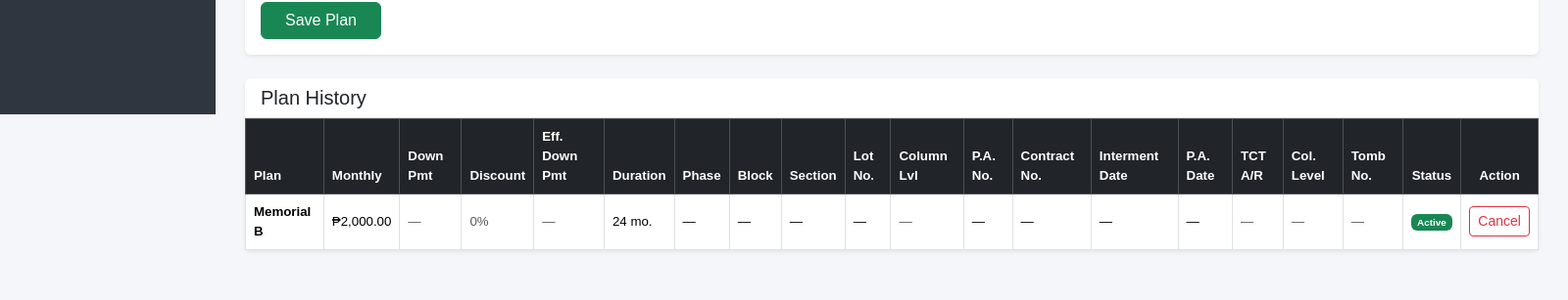
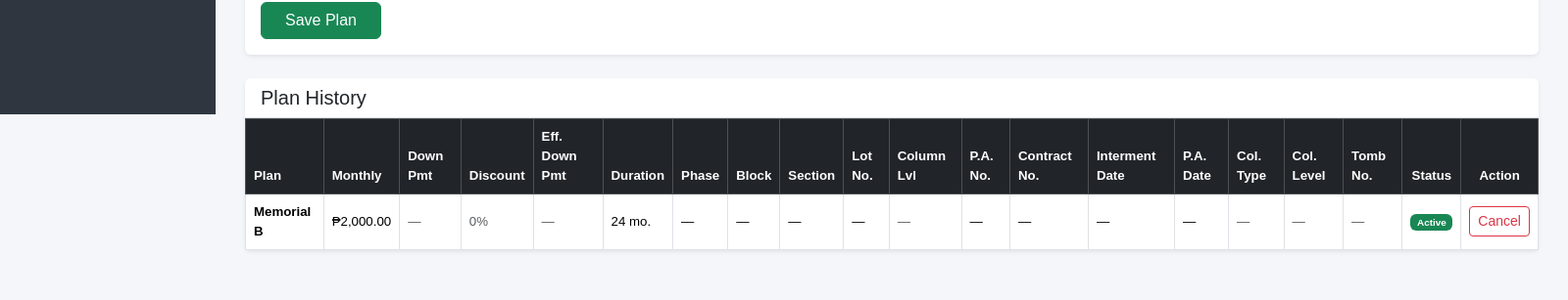
Before and after one commit to Mito2399/GG, a Django app: page /plan/1/ in a window 1600 px wide. Shown: the part 683-990 px from the top of the page at 98% size. Run offline with Django 5.2, Linux system fonts and the light colour scheme; a user stored in the database is signed in; data comes from the database, SQL or seed files in the repository; parts of the project's set-up code (start-up, migrations or seed data) failed here and were passed over.

Commit message:
Update plan.html

```diff
--- a/GG/app/templates/app/plan.html
+++ b/GG/app/templates/app/plan.html
@@ -126,7 +126,7 @@
     <div id="group-columbarium" class="d-none">
       <div class="row g-3 mb-3">
         <div class="col-md-3">
-          <label class="form-label small fw-semibold text-info">TCT A/R Type</label>
+          <label class="form-label small fw-semibold text-info">Columbarium Type</label>
           {{ form.columbarium_type }}
           {% if form.columbarium_type.errors %}<div class="text-danger small mt-1">{{ form.columbarium_type.errors.0 }}</div>{% endif %}
         </div>
@@ -193,7 +193,7 @@
         <th>Contract No.</th>
         <th>Interment Date</th>
         <th>P.A. Date</th>
-        <th>TCT A/R</th>
+        <th>Col. Type</th>
         <th>Col. Level</th>
         <th>Tomb No.</th>
         <th class="text-center">Status</th>
@@ -220,7 +220,7 @@
         <td>{{ data.duration }} mo.</td>
 
         <!-- Location — standard / THS / THTC -->
-        {% if data.plan == "TCT A/R" %}
+        {% if data.plan == "Columbarium" %}
           <td colspan="4" class="text-muted small text-center">— Columbarium —</td>
           <td><span class="text-muted">—</span></td>
         {% else %}
@@ -251,7 +251,7 @@
         <td>{{ data.pa_date|default:"—" }}</td>
 
         <!-- Columbarium — TCT A/R only -->
-        {% if data.plan == "TCT A/R" %}
+        {% if data.plan == "Columbarium" %}
           <td>{{ data.columbarium_type|default:"—" }}</td>
           <td>{% if data.columbarium_level %}Level {{ data.columbarium_level }}{% else %}—{% endif %}</td>
           <td>{{ data.tomb_number|default:"—" }}</td>
@@ -354,7 +354,7 @@ updateEffectiveDP();
 const TYPE_TO_GROUP = {
   "THS":    "ths",
   "THTC":   "ths",
-  "TCT A/R":"columbarium",
+  "Columbarium":"columbarium",
 };
 
 const BADGE = {
```
